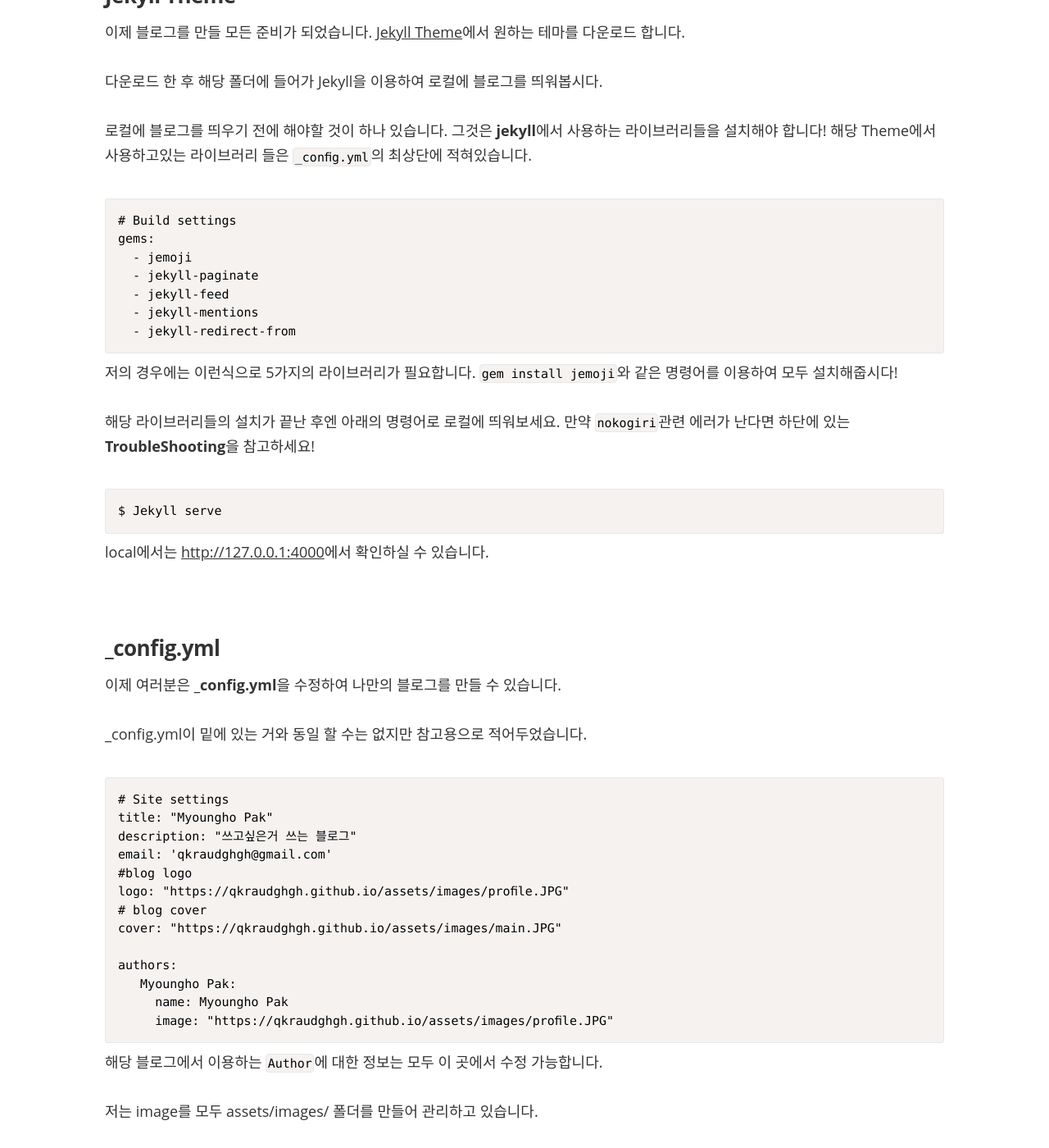
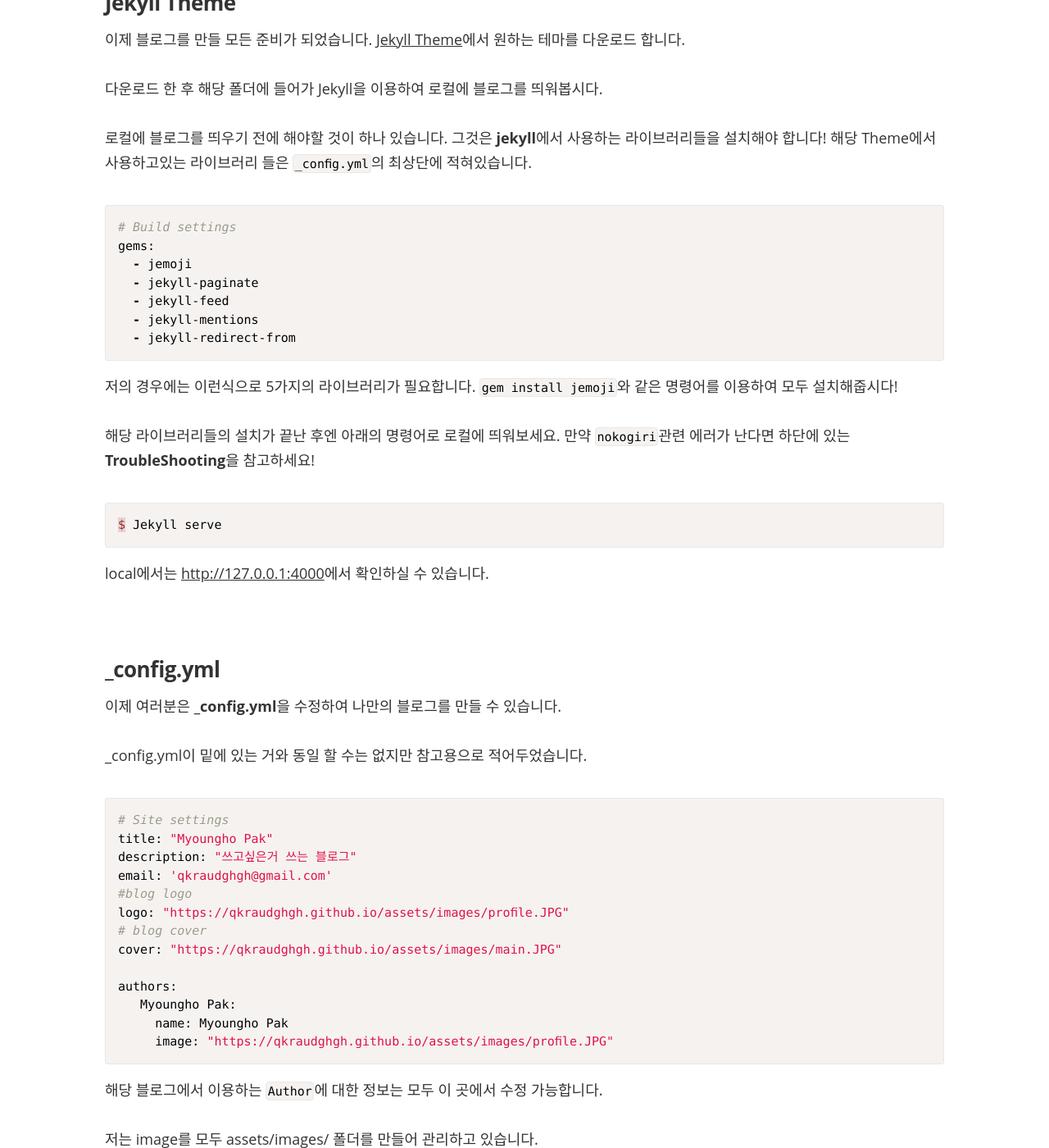
Before and after one commit to qkraudghgh/qkraudghgh.github.io, a Jekyll site: the page built from _posts/2016-07-02-jekyll-blog-setup.md, in a window 1280 px wide and 1400 px high, scrolled down 1111 px. Shown: the whole window at 82% size. Built offline with Jekyll 4.4.1, drawn with Linux system fonts in a browser that asks for light colours; nearby versions of some CDN libraries; some web fonts are replaced; comment, search, counter and statistics services are not loaded; some of the changed text lies outside the part shown.

Commit message:
prism theme change

````diff
--- a/_posts/2016-07-02-jekyll-blog-setup.md
+++ b/_posts/2016-07-02-jekyll-blog-setup.md
@@ -26,7 +26,7 @@ Markdown 이나 HTML등을 이용하여 정적인 웹페이지를 만들어 줍
 버전에따라 다르지만 mac에는 Ruby가 기본적으로 설치되어있고
 Ruby의 패키지 매니저인 Gem을 이용하여 Jekyll을 설치할 수 있습니다.
 
-```Shell
+```powershell
 $ gem install jekyll
 ```
 
@@ -42,7 +42,7 @@ permission error는 `sudo`를 붙여 해결합시다.
 로컬에 블로그를 띄우기 전에 해야할 것이 하나 있습니다. 그것은 **jekyll**에서 사용하는 라이브러리들을 설치해야 합니다!
 해당 Theme에서 사용하고있는 라이브러리 들은 `_config.yml`의 최상단에 적혀있습니다.
 
-```Shell
+```powershell
 # Build settings
 gems:
   - jemoji
@@ -57,7 +57,7 @@ gems:
 해당 라이브러리들의 설치가 끝난 후엔 아래의 명령어로 로컬에 띄워보세요.
 만약 `nokogiri`관련 에러가 난다면 하단에 있는 **TroubleShooting**을 참고하세요!
 
-```Shell
+```powershell
 $ Jekyll serve
 ```
 
@@ -69,7 +69,7 @@ local에서는 [http://127.0.0.1:4000](http://127.0.0.1:4000)에서 확인하실
 
 _config.yml이 밑에 있는 거와 동일 할 수는 없지만 참고용으로 적어두었습니다.
 
-```Shell
+```powershell
 # Site settings
 title: "Myoungho Pak"
 description: "쓰고싶은거 쓰는 블로그"
@@ -100,14 +100,14 @@ Theme에 따라 다르겠지만 기본적으로 모든 `Posts`들은 _posts 폴
 
 파일 이름은 특별한 규칙에 의해서만 생성되어야 합니다.
 
-```Shell
+```powershell
 year-month-day-postsName.md
 ```
 지금 포스트는 `2016-07-02-jekyll-blog-setup.md`의 형태를 띄고 있습니다.
 
 `year-month-day-postsName.md` 상단엔 아래와 같은 내용의 스크립트가 들어가야합니다.
 
-```Shell
+```powershell
 ---
 layout: post
 title: "Jekyll로 블로그 만들기"
@@ -138,7 +138,7 @@ github에 `username.github.io`의 Repo를 하나 만듭니다.
 
 그 다음엔 해당 repo와 local 을 remote 해주어야 합니다.
 
-```Shell
+```powershell
 $ git init
 $ git remote add origin your_git_repo_URL
 $ git push origin master
@@ -152,7 +152,7 @@ $ git push origin master
 
 - `gem install jemoji`시에 error가 나는 경우
 
-```Shell
+```powershell
 sudo gem install nokogiri -- \
     --use-system-libraries \
     --with-iconv-dir=/path/to/dir \
````
